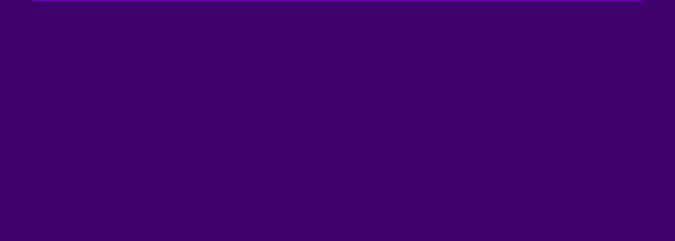
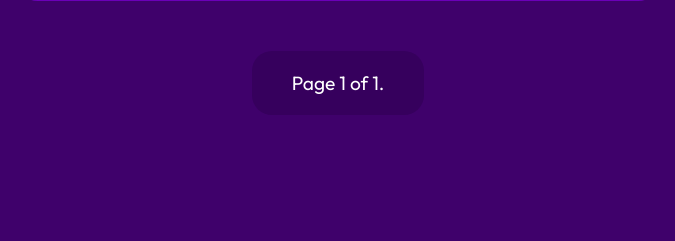
Before and after one commit to victorhostert/Django-Blog-Project, a Django app: page / in a window 1280 px wide. Shown: the part 515-756 px from the top of the page, without its empty margins (302-977 px from the left). Run offline with Django 3.2, Linux system fonts and the light colour scheme; data that the repository does not hold is empty.

Commit message:
feat: Users can now navigate through pages

```diff
--- a/assets/static/styles.css
+++ b/assets/static/styles.css
@@ -103,6 +103,7 @@ li{
 }
 .article_author{
     text-align: center;
+    border: none;
 }
 .article_author span{
     text-transform: capitalize;
@@ -278,3 +279,19 @@ button:hover{
     border-radius: 20px;
     padding: 10px;
 }
+.pagination{
+    width: fit-content;
+    margin: 50px auto;
+    background-color: #36005D;
+    padding: 20px;
+    border-radius: 20px;
+}
+.pagination *{
+    margin: 10px;
+    padding: 10px
+}
+.pagination a{
+
+    border: 3px solid rgb(107, 0, 184);
+    border-radius: 20px;
+}
--- a/assets/templates/index.html
+++ b/assets/templates/index.html
@@ -32,4 +32,20 @@ My blog
             <img src="{% static 'thumbsup.jpg' %}" alt="thumbsup">
         </div>
     {% endif %}
+    <div class="pagination">
+        {% if articles.has_previous %}
+            <a href="?page=1">&laquo; First</a>
+            <a href="?page={{articles.previous_page_number}}">Previous</a>
+        {% endif %}
+
+        <span class="current">
+            Page {{ articles.number }} of {{ articles.paginator.num_pages }}.
+        </span>
+
+        {% if articles.has_next %}
+            <a href="?page={{ articles.next_page_number }}">Next</a>
+            <a href="?page={{ articles.paginator.num_pages }}">Last &raquo;</a>
+        {% endif %}
+    </div>
+
 {% endblock %}
--- a/blog/views.py
+++ b/blog/views.py
@@ -1,6 +1,6 @@
 from django.shortcuts import redirect, render, get_object_or_404
 from django.contrib.auth.decorators import login_required
-from django.db.models import Q
+from django.core.paginator import Paginator
 from .models import Article, Category, Comment
 from . import forms
 from accounts.decorators import allowed_users
@@ -9,9 +9,12 @@ from accounts.decorators import allowed_users
 def home(request):
     try:
         articles = Article.objects.all().order_by('date')[::-1]
+        paginator = Paginator(articles, 10)
+        page_number = request.GET.get('page')
+        page_obj = paginator.get_page(page_number)
     except TypeError:
         articles = None
-    return render(request, 'index.html', {'articles': articles})
+    return render(request, 'index.html', {'articles': page_obj})
 
 def about(request):
     return render(request, 'blog/about.html')
```
